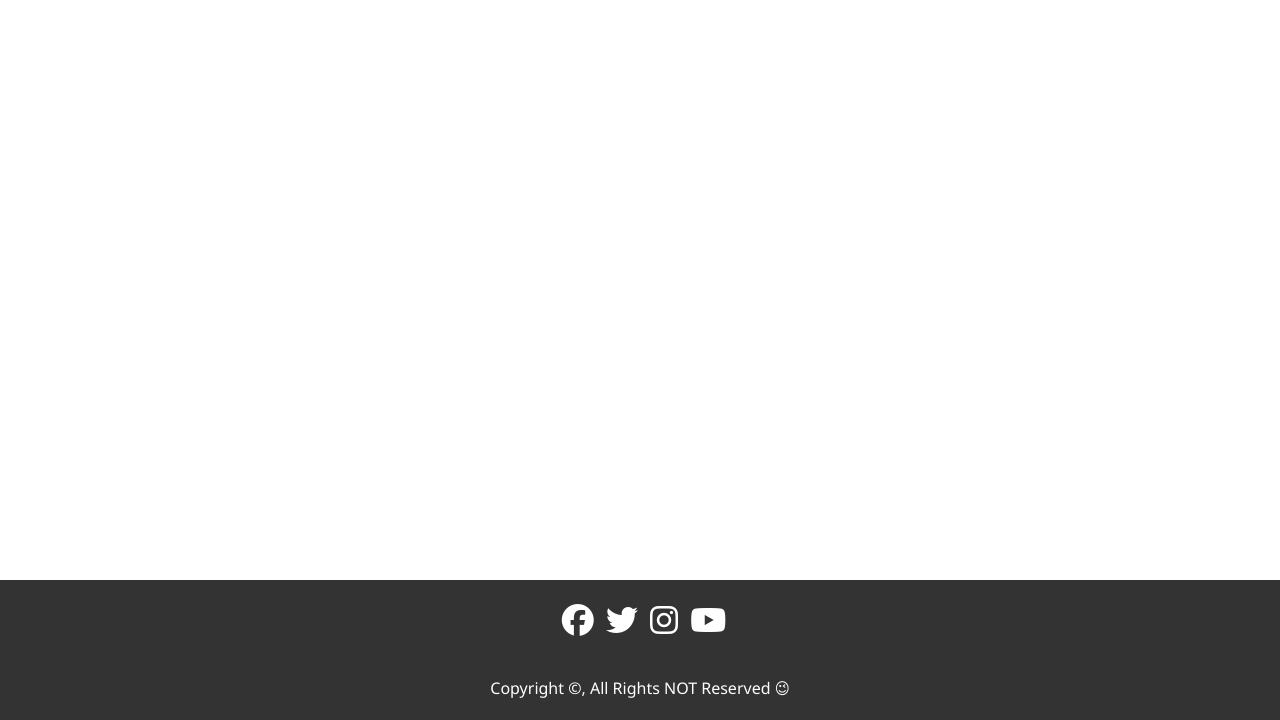
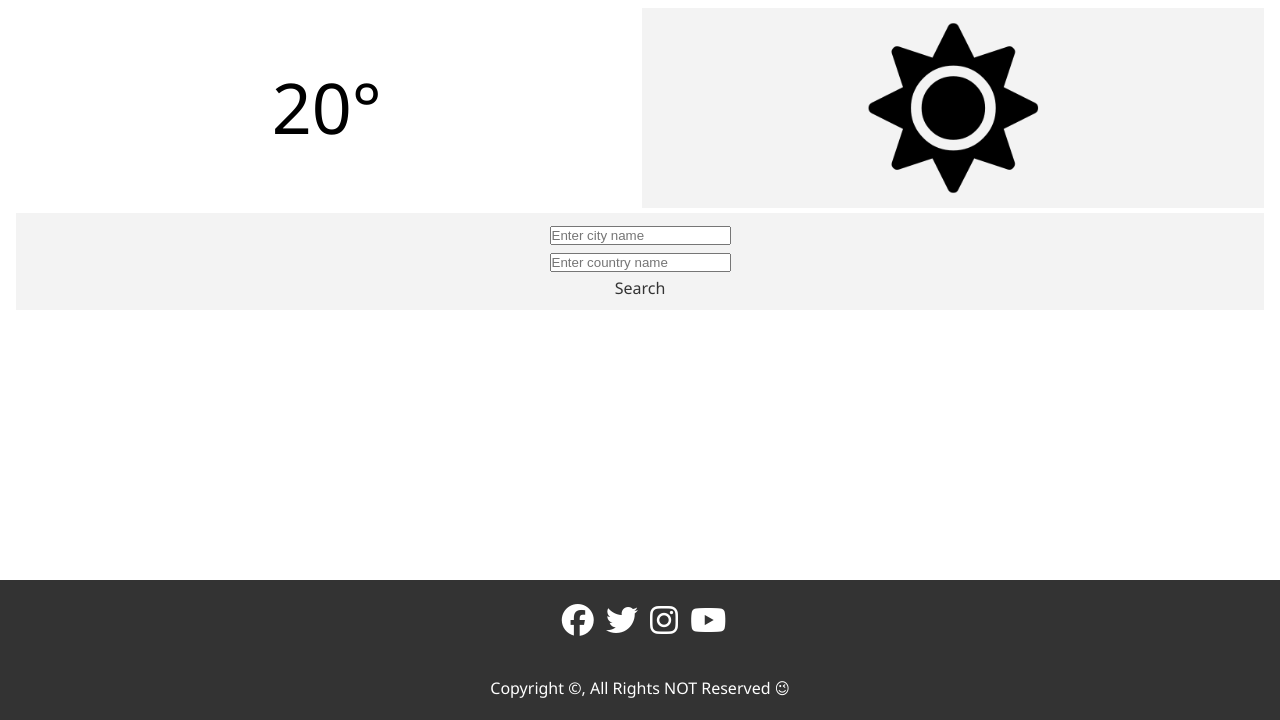
Before and after one commit to leandrofahur/weather-app, a Node server app: page / in a window 1280 px wide. Shown: the part 80-800 px from the top of the page. Run offline with Node 20, Linux system fonts and the light colour scheme; some libraries are stand-ins or nearby versions.

Commit message:
home - main section (weather)

```diff
--- a/public/css/main.css
+++ b/public/css/main.css
@@ -28,7 +28,7 @@ a {
 .container {
   margin: auto;
   max-width: var(--max-width);
-  overflow: auto;
+  /* overflow: auto; */
   padding: 0 20px;
 }
 
@@ -71,6 +71,49 @@ header {
   color: var(--dark-color);
 }
 
+/* Weather */
+#weather .weather-container {
+  display: grid;
+  grid-template-columns: repeat(2, 1fr);
+  grid-gap: .3rem;
+  padding: .5rem 1rem;
+  height: 100%;
+}
+
+#weather .weather-container > div {
+  text-align: center;
+  background-color: var(--light-color);
+}
+
+#weather .weather-container > div:first-child {
+  text-align: center;
+}
+
+#weather .weather-container img {
+  display: block;
+  margin: auto;
+  width: 200px;
+}
+
+#weather .weather-container .data {
+  display: block;
+  margin: auto;
+  background-color: #fff;
+  /* height: 100%; */
+  width: 100%;
+  font-size: 70px;
+  font-weight: 400;
+}
+
+#weather .weather-container > div:last-child {
+  grid-column: 1 / span 2;
+}
+
+#weather .weather-container .info {
+  text-align: center;
+  padding: .5rem 0;
+}
+
 /* Footer */
 .main-footer {
   background-color: var(--dark-color);
@@ -96,3 +139,8 @@ header {
   margin-left: .5rem;
   color: #fff;
 }
+
+.main-navbar .logo i:hover,
+.main-footer .social a:hover {
+  color: var(--primary-color);
+}
--- a/templates/views/index.hbs
+++ b/templates/views/index.hbs
@@ -12,6 +12,32 @@
 <body id="home">
   {{>header}}
 
+  <main>
+    <section id="weather">
+      <div class="weather-container">
+        <div class="data">
+          <p id="displayTemperature">20°</p>
+        </div>
+        <div class="icon">
+          <img src="./img/favicon.png" alt="" id="displayIcon">
+        </div>
+        <div class="info">
+          <form>
+            <div class="form-group">
+              <label for="city"></label>
+              <input type="text" name="city" id="city" placeholder="Enter city name">
+            </div>
+            <div class="form-group">
+              <label for="country"></label>
+              <input type="text" name="country" id="country" placeholder="Enter country name">
+            </div>
+          </form>
+          <a href="" class="btn btn-prymary">Search</a>
+        </div>
+      </div>
+    </section>
+  </main>
+
   {{!-- <section id="weather-content">
     <div class="content-left">
       <p id="displayTemperature"></p>
@@ -20,8 +46,6 @@
       <img src="" alt="weather icon" id="displayIcon">
     </div>
   </section>
-
-  <div class="clr"></div>
 
   <section id="location-content">
     <div class="container">
```
